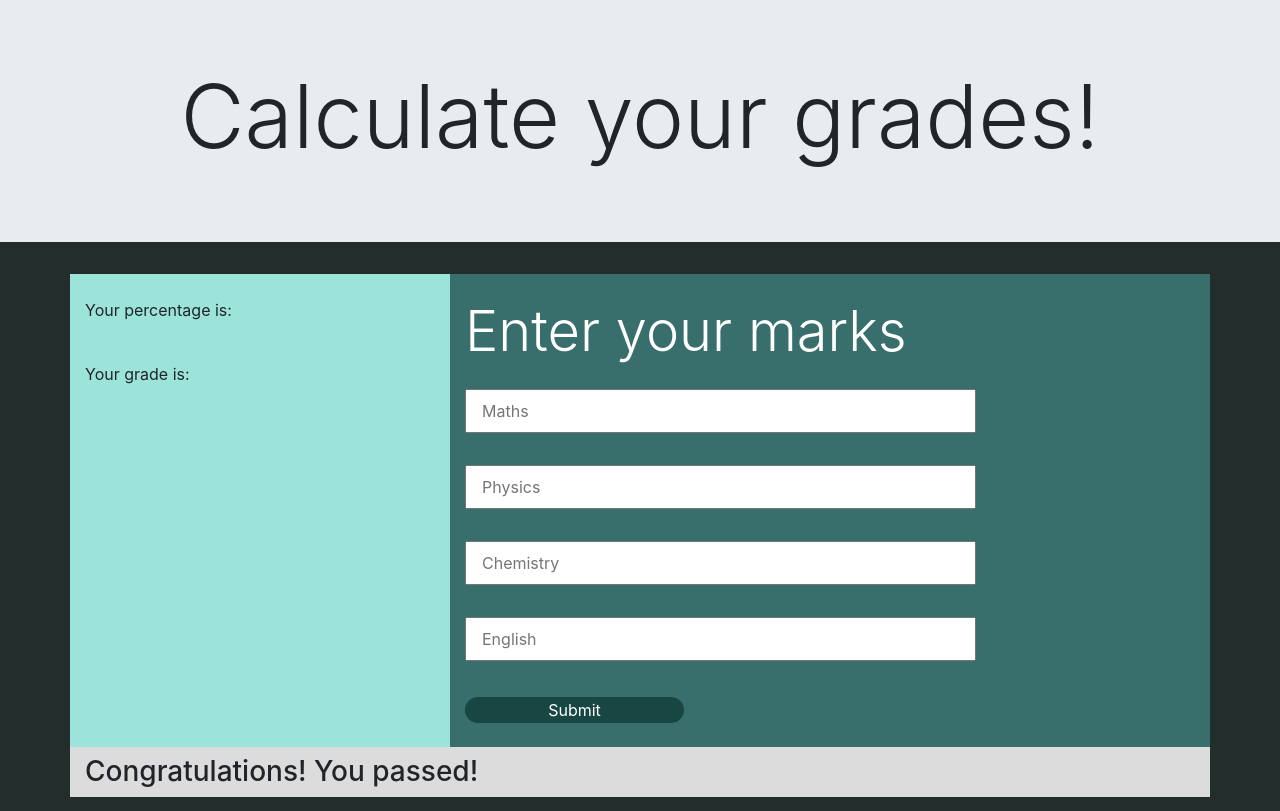
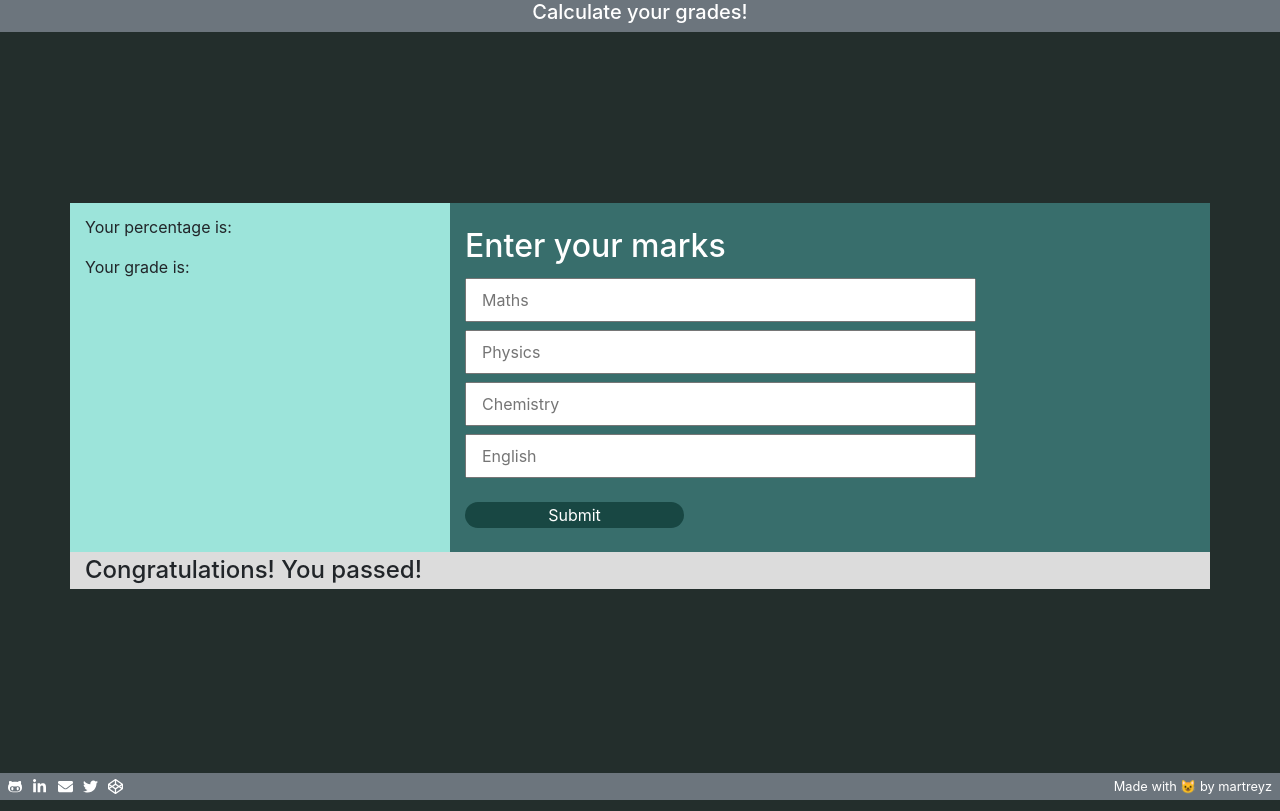
Before and after one commit to martreyz/student-grade-calculator, a plain HTML site: page index.html in a window 1280 px wide. Drawn offline with nearby package versions, Linux system fonts and the light colour scheme.

Commit message:
Add footer and fix css

```diff
--- a/index.html
+++ b/index.html
@@ -13,47 +13,106 @@
 
     <title>Student's Grade Calculator</title>
   </head>
-  <body>
-    <header class="jumbotron jumbotron-fluid">
-      <h1 class="display-2 text-center">Calculate your grades!</h1>
+  <body class="d-flex flex-column justify-content-center">
+    <header class="header container-fluid bg-secondary">
+      <h1 class="h5 text-center text-white">Calculate your grades!</h1>
     </header>
     <main class="container">
       <div class="row">
         <section class="col-4 section-resume">
-          <p class="py-3 my-2 percentageP">Your percentage is:</p>
-          <p class="py-3 my-2 gradeP">Your grade is:</p>
+          <p class="py-1 my-2 percentageP">Your percentage is:</p>
+          <p class="py-1 my-2 gradeP">Your grade is:</p>
         </section>
         <section class="col-8 section-inputs py-4">
-          <h2 class="display-4 text-white">Enter your marks</h2>
+          <h2 class="fs-2 text-white">Enter your marks</h2>
           <form>
             <input
-              class="col-12 input py-2 my-3 maths"
+              class="col-12 input py-2 my-1 maths"
               type="number"
               placeholder="Maths"
             />
             <input
-              class="col-12 input py-2 my-3 physics"
+              class="col-12 input py-2 my-1 physics"
               type="number"
               placeholder="Physics"
             />
             <input
-              class="col-12 input py-2 my-3 chemistry"
+              class="col-12 input py-2 my-1 chemistry"
               type="number"
               placeholder="Chemistry"
             />
             <input
-              class="col-12 input py-2 my-3 english"
+              class="col-12 input py-2 my-1 english"
               type="number"
               placeholder="English"
             />
             <input class="col-12 button" type="button" value="Submit" />
           </form>
         </section>
-        <section class="col-12 section-result resultMessage py-2 h3">
+        <section class="col-12 section-result resultMessage h4 py-1">
           Congratulations! You passed!
         </section>
       </div>
     </main>
+    <footer
+      class="container-fluid footer px-2 py-1 bg-secondary text-white d-flex justify-content-between align-items-center"
+    >
+      <nav class="footer__menu">
+        <ul class="footer__menuList">
+          <li class="footer__menuList-github">
+            <a
+              target="_blank"
+              rel="noreferrer"
+              class="footer__menuList-access"
+              href="https://github.com/martreyz"
+              title="Access GitHub"
+            >
+            </a>
+          </li>
+          <li class="footer__menuList-linkedin">
+            <a
+              target="_blank"
+              rel="noreferrer"
+              class="footer__menuList-access"
+              href="https://www.linkedin.com/in/martareyrodriguez/"
+              title="Access Linkedin"
+            >
+            </a>
+          </li>
+          <li class="footer__menuList-mail">
+            <a
+              target="_blank"
+              rel="noreferrer"
+              class="footer__menuList-access"
+              href="mailto: martreyz@gmail.com"
+              title="Send email"
+            >
+            </a>
+          </li>
+          <li class="footer__menuList-twitter">
+            <a
+              target="_blank"
+              rel="noreferrer"
+              class="footer__menuList-access"
+              href="https://twitter.com/im_martreyz"
+              title="Access Twitter"
+            >
+            </a>
+          </li>
+          <li class="footer__menuList-codepen">
+            <a
+              target="_blank"
+              rel="noreferrer"
+              class="footer__menuList-access"
+              href="https://codepen.io/martreyz"
+              title="Access Codepen"
+            >
+            </a>
+          </li>
+        </ul>
+      </nav>
+      <small class="fs-6">Made with 😺 by martreyz </small>
+    </footer>
   </body>
   <script src="./js/main.js"></script>
 </html>
--- a/stylesheets/main.css
+++ b/stylesheets/main.css
@@ -1,5 +1,78 @@
 body {
   background-color: rgb(35, 46, 44);
+  height: 100vh;
+  position: relative;
+  overflow: hidden;
+}
+
+.footer {
+  position: absolute;
+  bottom: 0px;
+}
+
+.header {
+  position: absolute;
+  top: 0px;
+}
+
+.footer__menuList {
+  display: flex;
+  margin-bottom: 0px;
+  padding: 0px;
+}
+.footer__menuList-github {
+  background-image: url("../images/github-alt-brands.svg");
+  background-repeat: no-repeat;
+  text-decoration: none;
+  list-style-type: none;
+  width: 15px;
+  height: 15px;
+  margin-right: 10px;
+  transition: all ease 1s;
+}
+.footer__menuList-linkedin {
+  background-image: url("../images/linkedin-in-brands.svg");
+  background-repeat: no-repeat;
+  text-decoration: none;
+  list-style-type: none;
+  width: 15px;
+  height: 15px;
+  margin-right: 10px;
+  transition: all ease 1s;
+}
+.footer__menuList-mail {
+  background-image: url("../images/envelope-solid.svg");
+  background-repeat: no-repeat;
+  text-decoration: none;
+  list-style-type: none;
+  width: 15px;
+  height: 15px;
+  margin-right: 10px;
+  transition: all ease 1s;
+}
+.footer__menuList-twitter {
+  background-image: url("../images/twitter-brands.svg");
+  background-repeat: no-repeat;
+  text-decoration: none;
+  list-style-type: none;
+  width: 15px;
+  height: 15px;
+  margin-right: 10px;
+  transition: all ease 1s;
+}
+.footer__menuList-codepen {
+  background-image: url("../images/codepen-brands.svg");
+  background-repeat: no-repeat;
+  text-decoration: none;
+  list-style-type: none;
+  width: 15px;
+  height: 15px;
+  margin-right: 10px;
+  transition: all ease 1s;
+}
+.footer__menuList-access {
+  padding: 10px;
+  text-decoration: none;
 }
 
 .section-resume {
@@ -14,7 +87,6 @@ body {
 
 .section-result {
   background-color: gainsboro;
-  height: 50px;
 }
 
 .input {
```
Also changed, not shown: images/codepen-brands.svg (added), images/envelope-solid.svg (added), images/github-alt-brands.svg (added), images/linkedin-in-brands.svg (added), images/twitter-brands.svg (added).
